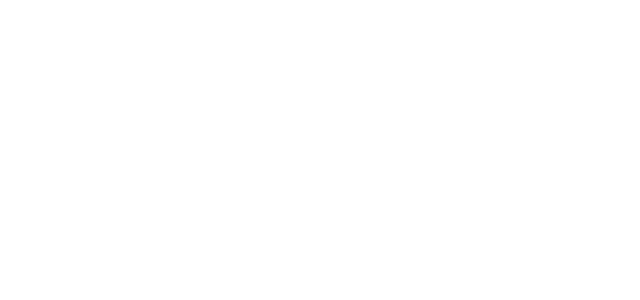
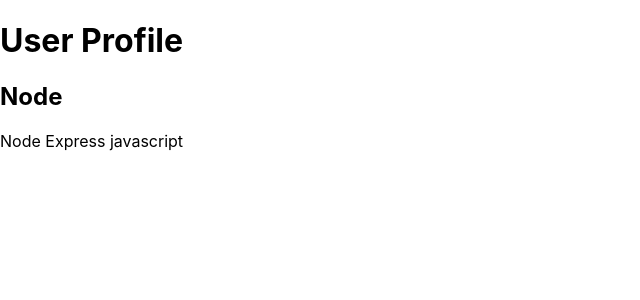
Before and after one commit to parkgeonwoong/study-reacts, a React (Create React App) app: page /profiles/node in a window 1280 px wide. Before the commit this address had no page. Shown: the top 300 px of the page, without its empty margins (0-640 px from the left). Built offline with nearby package versions, Linux system fonts and the light colour scheme.

Commit message:
URL Parameter useParams Hook

```diff
--- a/src/App.js
+++ b/src/App.js
@@ -1,7 +1,8 @@
 import './App.css';
 import { Route, Routes } from 'react-router-dom';
-import Home from './Home';
-import About from './About';
+import Home from './pages/Home';
+import About from './pages/About';
+import Profile from './pages/Profile';
 
 
 const App = () => {
@@ -10,6 +11,7 @@ const App = () => {
       <Routes >
         <Route path='/' element={<Home />} />
         <Route path='/about' element={<About />} />
+        <Route path='/profiles/:username' element={<Profile />} />
       </Routes>
     </div>
   )
--- a/src/Home.js
+++ /dev/null
@@ -1,14 +0,0 @@
-import { Link } from "react-router-dom";
-
-const Home = () => {
-
-    return (
-        <div>
-            <h1>Home</h1>
-            <p>홈, 가장 먼저 보여주는 페이지 </p>
-            <Link to="/about">About</Link>
-        </div>
-    )
-}
-
-export default Home;
--- /dev/null
+++ b/src/pages/Home.js
@@ -0,0 +1,27 @@
+import { Link } from "react-router-dom";
+
+const Home = () => {
+
+    return (
+        <div>
+            <h1>Home</h1>
+            <p>홈, 가장 먼저 보여주는 페이지 </p>
+            <ul>
+                <li>
+                    <Link to="/about">About</Link>
+                </li>
+                <li>
+                    <Link to='/profiles/woongs'>Woongs Profile</Link>
+                </li>
+                <li>
+                    <Link to='/profiles/node'>Node Profile</Link>
+                </li>
+                <li>
+                    <Link to='/profiles/void'>Not Profile</Link>
+                </li>
+            </ul>
+        </div>
+    )
+}
+
+export default Home;
--- /dev/null
+++ b/src/pages/Profile.js
@@ -0,0 +1,33 @@
+import { useParams } from "react-router-dom"
+
+const data = {
+    woongs: {
+        name: '박건웅',
+        description: "react developer & finance"
+    },
+    node: {
+        name: "Node",
+        description: "Node Express javascript"
+    }
+}
+
+const Profile = () => {
+    const params = useParams()
+    const profile = data[params.username]
+
+    return (
+        <div>
+            <h1>User Profile</h1>
+            {profile ? (
+                <div>
+                    <h2>{profile.name}</h2>
+                    <p>{profile.description}</p>
+                </div>
+            ) : (
+                <p>Not Found</p>
+            )}
+        </div>
+    )
+}
+
+export default Profile
```
Also changed, not shown: src/pages/About.js (renamed from src/About.js).
